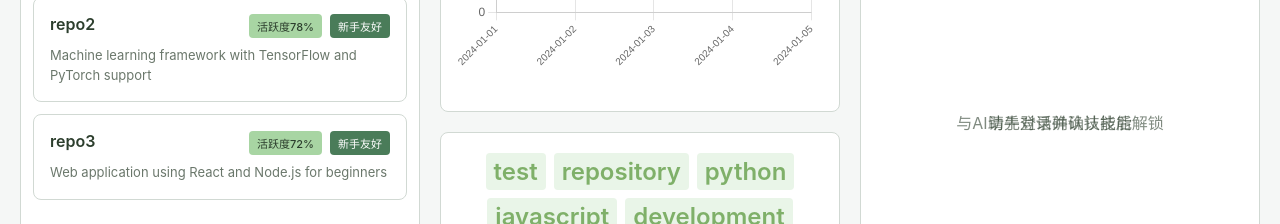
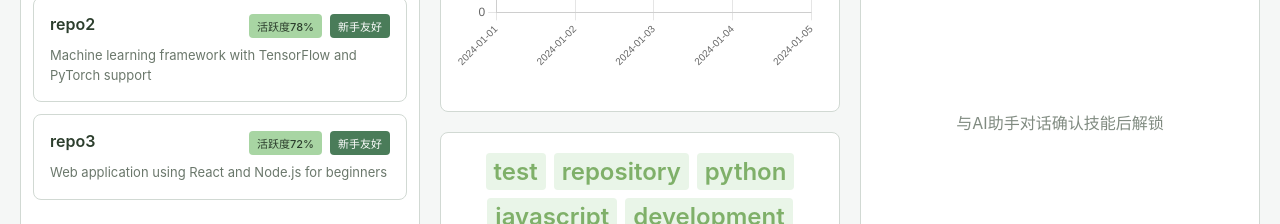
Before and after one commit to AVALorrie37/OpenRamp, a React (Vite) app in the folder frontend/: page / in a window 1280 px wide. Shown: the part 398-622 px from the top of the page. Built offline with nearby package versions, Linux system fonts and the light colour scheme.

Commit message:
优化交互：点击仓库直接在主页右侧显示雷达图，而不是弹窗；todo：debug，切换仓库时同步更新图表展示数据

```diff
--- a/frontend/src/App.tsx
+++ b/frontend/src/App.tsx
@@ -16,7 +16,6 @@ import LoginModal from './components/Module2_UserSystem/LoginModal'
 import AIButton from './components/Module3_AIAssistant/AIButton'
 import AIChatWindow from './components/Module3_AIAssistant/AIChatWindow'
 import DebugLogWindow from './components/Module4_DebugWindow/DebugLogWindow'
-import MatchRadarChart from './components/Module5_RadarVisualization/MatchRadarChart'
 import Toast from './components/shared/Toast'
 import LoadingSpinner from './components/shared/LoadingSpinner'
 
@@ -30,7 +29,6 @@ const App: React.FC = () => {
   const [showAIChat, setShowAIChat] = useState(false)
   const [showDebug, setShowDebug] = useState(false)
   const [selectedRepo, setSelectedRepo] = useState<RepoResponse | null>(null)
-  const [showRadar, setShowRadar] = useState(false)
   const [matchData, setMatchData] = useState<MatchResult | null>(null)
   const [toast, setToast] = useState<string | null>(null)
   const { logs, clearLogs } = useDebugLogs(showDebug)
@@ -86,7 +84,6 @@ const App: React.FC = () => {
           repo_name: repo.name,
           repo_full_name: repo.repo_id
         })
-        setShowRadar(true)
       } catch (error) {
         console.error('Match error:', error)
       }
@@ -227,17 +224,10 @@ const App: React.FC = () => {
             justifyContent: 'center',
             alignItems: 'center'
           }}>
-            <RadarPlaceholder isActive={isLoggedIn && !!profile?.skills && profile.skills.length > 0} />
-            {!isLoggedIn && (
-              <div style={{
-                textAlign: 'center',
-                color: theme.text,
-                opacity: 0.6,
-                padding: '40px'
-              }}>
-                请先登录并确认技能
-              </div>
-            )}
+            <RadarPlaceholder
+              isActive={isLoggedIn && !!profile?.skills && profile.skills.length > 0}
+              matchData={matchData}
+            />
           </div>
         </div>
 
@@ -294,18 +284,6 @@ const App: React.FC = () => {
         onClear={clearLogs}
       />
 
-      <MatchRadarChart
-        isOpen={showRadar}
-        onClose={() => setShowRadar(false)}
-        matchData={matchData ? {
-          skill: matchData.breakdown.skill,
-          activity: matchData.breakdown.activity,
-          demand: matchData.breakdown.demand,
-          repoName: matchData.repo_name || '',
-          matchScore: matchData.match_score
-        } : null}
-      />
-
       {toast && (
         <Toast
           message={toast}
--- a/frontend/src/components/Module1_MainCenter/RadarPlaceholder.tsx
+++ b/frontend/src/components/Module1_MainCenter/RadarPlaceholder.tsx
@@ -1,28 +1,16 @@
 import React from 'react'
 import { theme } from '../../styles/theme'
+import MatchRadarChart from '../Module5_RadarVisualization/MatchRadarChart'
 
 interface RadarPlaceholderProps {
   isActive: boolean
+  matchData?: any
 }
 
-const RadarPlaceholder: React.FC<RadarPlaceholderProps> = ({ isActive }) => {
-  if (isActive) {
-    return null
-  }
-
-  return (
-    <div style={{
-      position: 'absolute',
-      top: 0,
-      left: 0,
-      right: 0,
-      bottom: 0,
-      backgroundColor: `${theme.overlay}40`,
-      display: 'flex',
-      justifyContent: 'center',
-      alignItems: 'center',
-      zIndex: 10
-    }}>
+const RadarPlaceholder: React.FC<RadarPlaceholderProps> = ({ isActive, matchData }) => {
+  if (!isActive && !matchData) {
+    // 未登录状态
+    return (
       <div style={{
         textAlign: 'center',
         color: theme.text,
@@ -32,8 +20,37 @@ const RadarPlaceholder: React.FC<RadarPlaceholderProps> = ({ isActive }) => {
       }}>
         与AI助手对话确认技能后解锁
       </div>
-    </div>
-  )
+    )
+  } else if (matchData) {
+    // 有匹配数据，显示内嵌雷达图
+    return (
+      <MatchRadarChart
+        isOpen={true}
+        onClose={() => {}}
+        matchData={{
+          skill: matchData.breakdown.skill,
+          activity: matchData.breakdown.activity,
+          demand: matchData.breakdown.demand,
+          repoName: matchData.repo_name || '',
+          matchScore: matchData.match_score
+        }}
+        embedded={true}  // 启用内嵌模式
+      />
+    )
+  } else {
+    // 已登录但无数据
+    return (
+      <div style={{
+        textAlign: 'center',
+        color: theme.text,
+        opacity: 0.4,
+        fontSize: '14px',
+        padding: '40px'
+      }}>
+        点击仓库查看匹配详情
+      </div>
+    )
+  }
 }
 
 export default RadarPlaceholder
--- a/frontend/src/components/Module5_RadarVisualization/MatchRadarChart.tsx
+++ b/frontend/src/components/Module5_RadarVisualization/MatchRadarChart.tsx
@@ -1,4 +1,4 @@
-import React from 'react'
+import React, { useEffect, useRef } from 'react'
 import {
   Radar,
   RadarChart,
@@ -20,9 +20,15 @@ interface MatchRadarChartProps {
     repoName: string
     matchScore: number
   } | null
+  embedded?: boolean
 }
 
-const MatchRadarChart: React.FC<MatchRadarChartProps> = ({ isOpen, onClose, matchData }) => {
+const MatchRadarChart: React.FC<MatchRadarChartProps> = ({
+  isOpen,
+  onClose,
+  matchData,
+  embedded = false
+}) => {
   if (!matchData) return null
 
   const data = [
@@ -43,19 +49,13 @@ const MatchRadarChart: React.FC<MatchRadarChartProps> = ({ isOpen, onClose, matc
     }
   ]
 
-  return (
-    <Modal
-      isOpen={isOpen}
-      onClose={onClose}
-      width="80vw"
-      height="80vh"
-    >
+  const chartContent = (
     <div style={{
       display: 'flex',
       flexDirection: 'column',
       alignItems: 'center',
       height: '100%',
-        padding: '40px'
+      padding: embedded ? '20px' : '40px'
     }}>
       <h2 style={{
         margin: '0 0 20px 0',
@@ -73,7 +73,7 @@ const MatchRadarChart: React.FC<MatchRadarChartProps> = ({ isOpen, onClose, matc
       }}>
         匹配总分: {Math.round(matchData.matchScore * 100)}%
       </div>
-        <div style={{ width: '100%', height: '500px' }}>
+      <div style={{ width: '100%', height: embedded ? '300px' : '500px' }}>
         <ResponsiveContainer>
           <RadarChart data={data}>
             <PolarGrid />
@@ -117,6 +117,20 @@ const MatchRadarChart: React.FC<MatchRadarChartProps> = ({ isOpen, onClose, matc
         </div>
       </div>
     </div>
+  )
+
+  if (embedded) {
+    return chartContent
+  }
+
+  return (
+    <Modal
+      isOpen={isOpen}
+      onClose={onClose}
+      width="80vw"
+      height="80vh"
+    >
+      {chartContent}
     </Modal>
   )
 }
```
Lines whose indentation alone changed are shown as unchanged.
